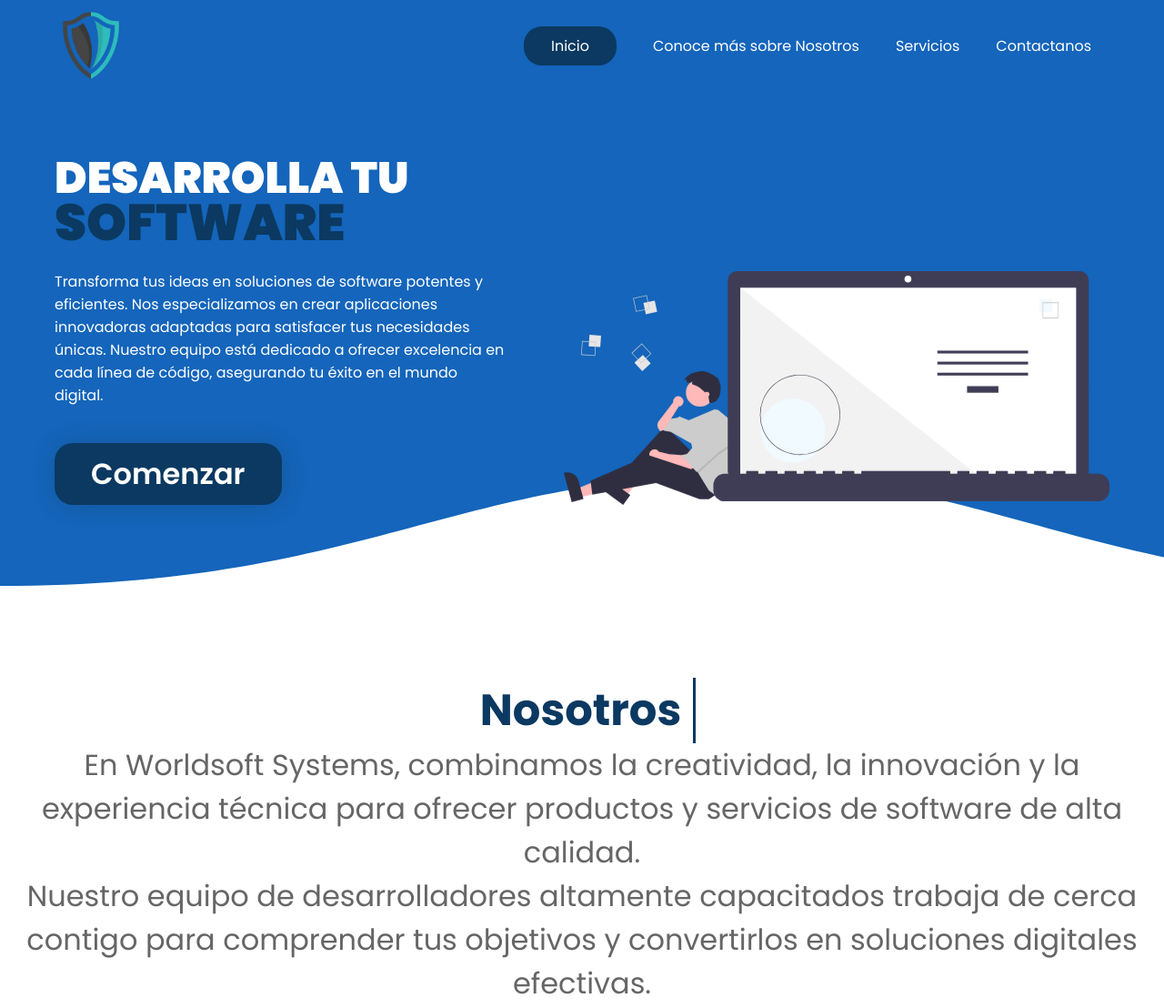
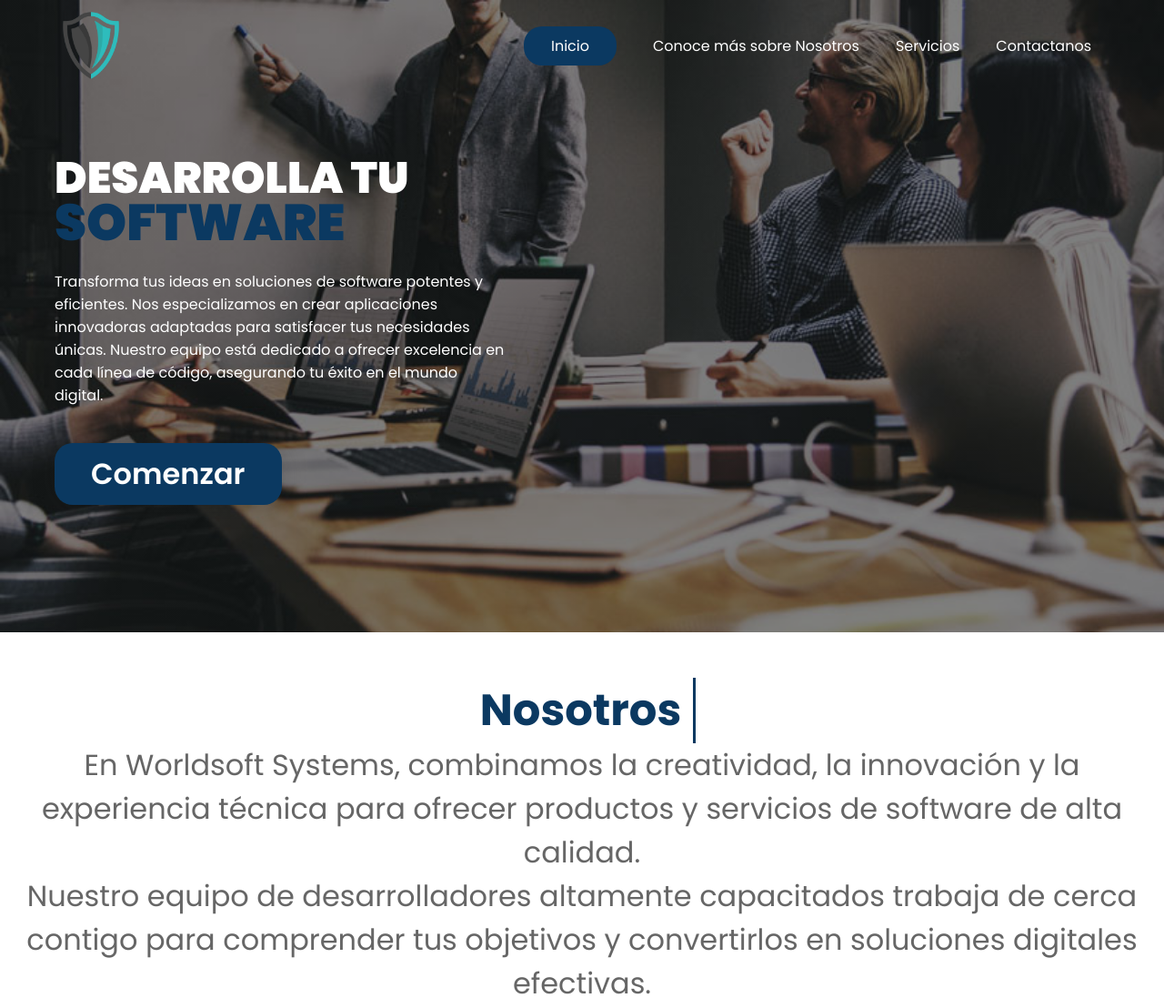
Before and after one commit to ivanros02/Worldsoft-Systems, a plain HTML site: page index.html in a window 1280 px wide. Shown: the top 1108 px of the page at 91% size. Drawn offline with Linux system fonts and the light colour scheme.

Commit message:
update fondo inicio

```diff
--- a/estilos/style.css
+++ b/estilos/style.css
@@ -15,11 +15,10 @@
     font-family: 'Poppins', sans-serif;
 }
 
-.container_all {
-    position: relative;
-    right: 0;
-    transition: all 300ms;
-    font-family: 'Poppins', sans-serif;
+#Inicio {
+    background-image: linear-gradient(rgba(0, 0, 0, 0.5), rgba(0, 0, 0, 0.5)), url("../img/empresas_pagina.jpg");
+    background-repeat: no-repeat;
+    background-size:cover;
 }
 
 
@@ -140,70 +139,9 @@ nav ul li a {
     padding-top: 100px;
     position: relative;
     overflow: hidden;
+
 }
 
-/*WAVE INICIO*/
-
-.bg_color {
-    width: 100%;
-    height: 70%;
-    background: #1465bb;
-    position: absolute;
-    top: 0;
-}
-
-.wave {
-    width: 6000px;
-    height: 100%;
-    position: absolute;
-    top: 150px;
-    left: 0;
-    background-image: url(../img/wd1.svg);
-    background-position: bottom;
-}
-
-.w1 {
-    animation: w1 7s linear infinite;
-}
-
-.w2 {
-    animation: w2 7s linear -.125s infinite, desplazamiento 7s ease -.125s infinite;
-    opacity: 0.5;
-}
-
-@keyframes w1 {
-    0% {
-        margin-left: 0;
-    }
-
-    100% {
-        margin-left: -1600px;
-    }
-}
-
-@keyframes w2 {
-    0% {
-        margin-left: 0;
-    }
-
-    100% {
-        margin-left: -1600px;
-    }
-}
-
-@keyframes desplazamiento {
-
-    0%,
-    100% {
-        transform: translateY(-25px);
-    }
-
-    50% {
-        transform: translateY(10px);
-    }
-}
-
-/*WAVE FINAL*/
 
 .container__cover {
     max-width: 1200px;
@@ -487,7 +425,6 @@ footer {
     padding: 50px 0px;
     font-family: 'Nunito', sans-serif;
     background-color: var(--color-esqueleto);
-    background-image: url("../img/background-footer.svg");
     background-size: cover;
     /*webkit-mask-image: url("../Images/background-footer.svg");
     mask-image: url("../Images/background-footer.svg");
@@ -621,12 +558,7 @@ footer {
     }
 }
 
-@media screen and (max-width: 920px) {
 
-    .container__vector img {
-        width: 500px;
-    }
-}
 
 @media screen and (max-width: 760px) {
 
@@ -689,10 +621,6 @@ footer {
         bottom: 0;
     }
 
-    .container__vector img {
-        transform: scale(0);
-        animation: none;
-    }
 }
 
 /* Estilos para hacerlo responsive */
--- a/index.html
+++ b/index.html
@@ -26,7 +26,7 @@
             <div class="container__nav">
                 <nav id="nav">
                     <ul>
-                        <li><a href="#" class="select">Inicio</a></li>
+                        <li><a href="#Inicio" class="select">Inicio</a></li>
                         <li><a href="#Nosotros">Conoce más sobre Nosotros</a></li>
                         <li><a href="#Servicios">Servicios</a></li>
                         <li><a href="#footer">Contactanos</a></li>
@@ -37,19 +37,8 @@
         </div>
     </header>
 
-
-
-    <div class="container_all" id="container__all">
+    <section id="Inicio">
         <div class="cover">
-
-            <!--INICIO WAVE-->
-
-            <div class="bg_color"></div>
-            <div class="wave w1"></div>
-            <div class="wave w2"></div>
-
-            <!--FINAL WAVE-->
-
             <div class="container__cover">
                 <div class="container__info">
                     <h1>DESARROLLA TU</h1>
@@ -63,11 +52,13 @@
                         <input type="button" value="Comenzar">
                     </a>
                 </div>
-                <div class="container__vector">
-                    <img src="./img/undraw_Code_thinking_re_gka2.svg" alt="Desarrollo de Software - Worldsoft Systems">
             </div>
         </div>
-        </div>
+
+    </section>
+
+
+
 
     <!--Nosotros-->
     <section class="nosotros" id="Nosotros">
@@ -181,7 +172,7 @@
         </div>
     </footer>
 
-    </div>
+
 
     <script src="js/script.js"></script>
 
--- a/js/script.js
+++ b/js/script.js
@@ -12,27 +12,20 @@ window.onscroll = function() {
 document.getElementById("btn_menu").addEventListener("click", mostrar_menu);
 
 menu = document.getElementById("header");
-body = document.getElementById("container__all");
 nav = document.getElementById("nav");
 
 // Updated function to close the mobile menu when a link is clicked
 function mostrar_menu() {
-    body.classList.toggle('move_content');
-    menu.classList.toggle('move_content');
     nav.classList.toggle('move_nav');
 }
 
 // Close the mobile menu when a link is clicked
 nav.addEventListener("click", function() {
-    body.classList.remove('move_content');
-    menu.classList.remove('move_content');
     nav.classList.remove('move_nav');
 });
 
 window.addEventListener("resize", function() {
     if (window.innerWidth > 760) {
-        body.classList.remove('move_content');
-        menu.classList.remove('move_content');
         nav.classList.remove('move_nav');
     }
 });
```
Also changed, not shown: img/background-cover.svg (deleted), img/background-footer.svg (deleted), img/empresas_pagina.jpg (added), img/undraw_Code_thinking_re_gka2.svg (deleted), img/waves.svg (deleted), img/wd1.svg (deleted). Lines whose indentation alone changed are shown as unchanged.
